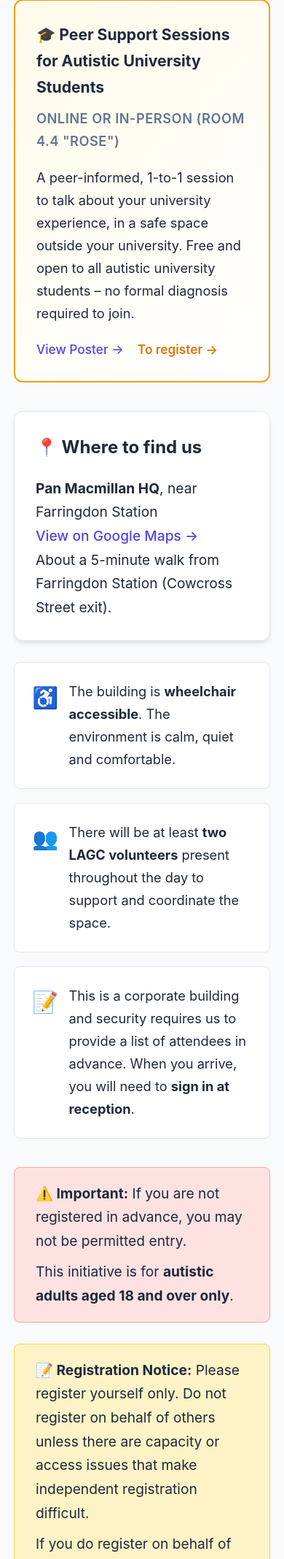
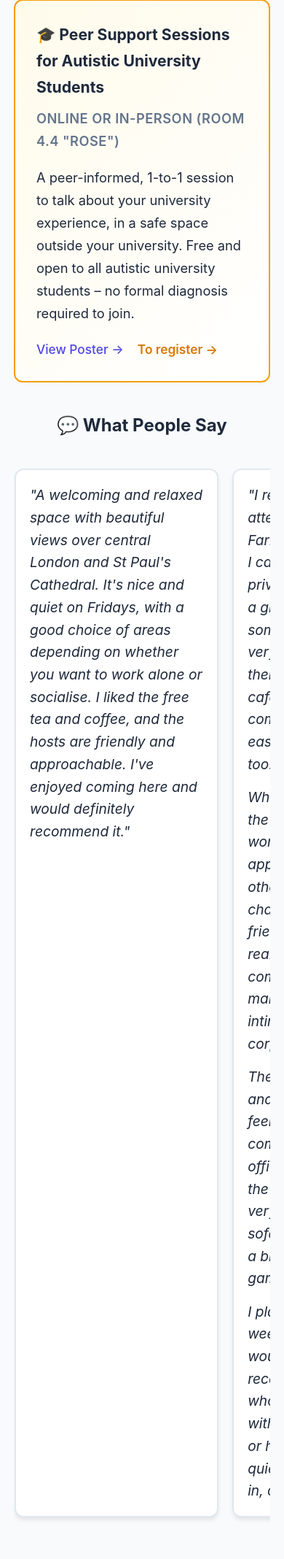
Before and after one commit to marcjtheodore1-sketch/lagc-room-bookings, a Flask app: page / in a window 390 px wide. Shown: the part 3241-5377 px from the top of the page at 73% size. Run offline with Flask 3, Linux system fonts and the light colour scheme.

Commit message:
Add horizontal scrolling testimonials section
- Added 3 testimonials with sideways scrolling
- Clean card design with snap scrolling
- Responsive for mobile devices

```diff
--- a/static/css/style.css
+++ b/static/css/style.css
@@ -1443,3 +1443,88 @@ h2 {
         padding: 0.5rem;
     }
 }
+
+/* ============================================
+   TESTIMONIALS SECTION
+   ============================================ */
+
+.testimonials-section {
+    margin: 2rem 0;
+}
+
+.testimonials-section h2 {
+    text-align: center;
+    margin-bottom: 1rem;
+    color: var(--text);
+}
+
+.testimonials-scroll {
+    display: flex;
+    gap: 1.5rem;
+    overflow-x: auto;
+    scroll-snap-type: x mandatory;
+    padding: 1rem 0.5rem;
+    -webkit-overflow-scrolling: touch;
+    scrollbar-width: thin;
+    scrollbar-color: var(--primary) var(--border);
+}
+
+.testimonials-scroll::-webkit-scrollbar {
+    height: 8px;
+}
+
+.testimonials-scroll::-webkit-scrollbar-track {
+    background: var(--border);
+    border-radius: 4px;
+}
+
+.testimonials-scroll::-webkit-scrollbar-thumb {
+    background: var(--primary);
+    border-radius: 4px;
+}
+
+.testimonial-card {
+    flex: 0 0 350px;
+    max-width: 90vw;
+    background: var(--card-bg);
+    border: 2px solid var(--border);
+    border-radius: var(--radius-lg);
+    padding: 1.5rem;
+    scroll-snap-align: start;
+    box-shadow: var(--shadow);
+}
+
+.testimonial-card:hover {
+    border-color: var(--primary);
+    box-shadow: var(--shadow-lg);
+}
+
+.testimonial-text {
+    color: var(--text);
+    font-style: italic;
+    line-height: 1.6;
+    margin-bottom: 0.75rem;
+}
+
+.testimonial-text:last-child {
+    margin-bottom: 0;
+}
+
+/* Responsive adjustments */
+@media (max-width: 768px) {
+    .testimonial-card {
+        flex: 0 0 300px;
+        padding: 1.25rem;
+    }
+}
+
+@media (max-width: 480px) {
+    .testimonial-card {
+        flex: 0 0 280px;
+        padding: 1rem;
+    }
+
+    .testimonials-scroll {
+        gap: 1rem;
+    }
+}
--- a/templates/landing.html
+++ b/templates/landing.html
@@ -74,6 +74,25 @@
             </div>
         </div>
 
+        <div class="testimonials-section">
+            <h2>💬 What People Say</h2>
+            <div class="testimonials-scroll">
+                <div class="testimonial-card">
+                    <p class="testimonial-text">"A welcoming and relaxed space with beautiful views over central London and St Paul's Cathedral. It's nice and quiet on Fridays, with a good choice of areas depending on whether you want to work alone or socialise. I liked the free tea and coffee, and the hosts are friendly and approachable. I've enjoyed coming here and would definitely recommend it."</p>
+                </div>
+                <div class="testimonial-card">
+                    <p class="testimonial-text">"I really enjoyed attending Fridays @ Farringdon. The first time I came, I booked the private Rose room. It was a great quiet space to do some work. The office is very quiet on Fridays, and there is a large and bright cafeteria space and comfy booths, so I could easily have worked there too.</p>
+                    <p class="testimonial-text">While my initial interest in the space was as a quiet work space, I really appreciated being around other members of the charity in a comfortable, friendly environment. It really feels like a community, and that makes it feel less intimidating to go to a corporate office space.</p>
+                    <p class="testimonial-text">The lighting, furnishing and plants inside make it feel quite homely compared to any other office I've been in, and the Clerkenwell room had very comfy chairs and sofas — a great room for a break, or to play board games.</p>
+                    <p class="testimonial-text">I plan to attend every week now, when I can. I would definitely recommend it to anyone who wants to socialise with other autistic people, or have a comfortable quiet space to just exist in, or to work/study!"</p>
+                </div>
+                <div class="testimonial-card">
+                    <p class="testimonial-text">"I love the fact that we have this space. Having used it once already and with two bookings coming up, I'm really excited to continue using it as a work environment where I know there are fellow autistic people around. It's great to have the opportunity to socialise during breaks and potentially collaborate as well—the possibilities feel really open and I'm looking forward to seeing how it develops.</p>
+                    <p class="testimonial-text">I think it's an amazing initiative and I'm so glad it's being put to such good use. Thank you to Pan Macmillan and LAG for making it possible."</p>
+                </div>
+            </div>
+        </div>
+
         <div class="info-card venue-card">
             <h2>📍 Where to find us</h2>
             <p><strong>Pan Macmillan HQ</strong>, near Farringdon Station</p>
```
Also changed, not shown: 1 other file.
